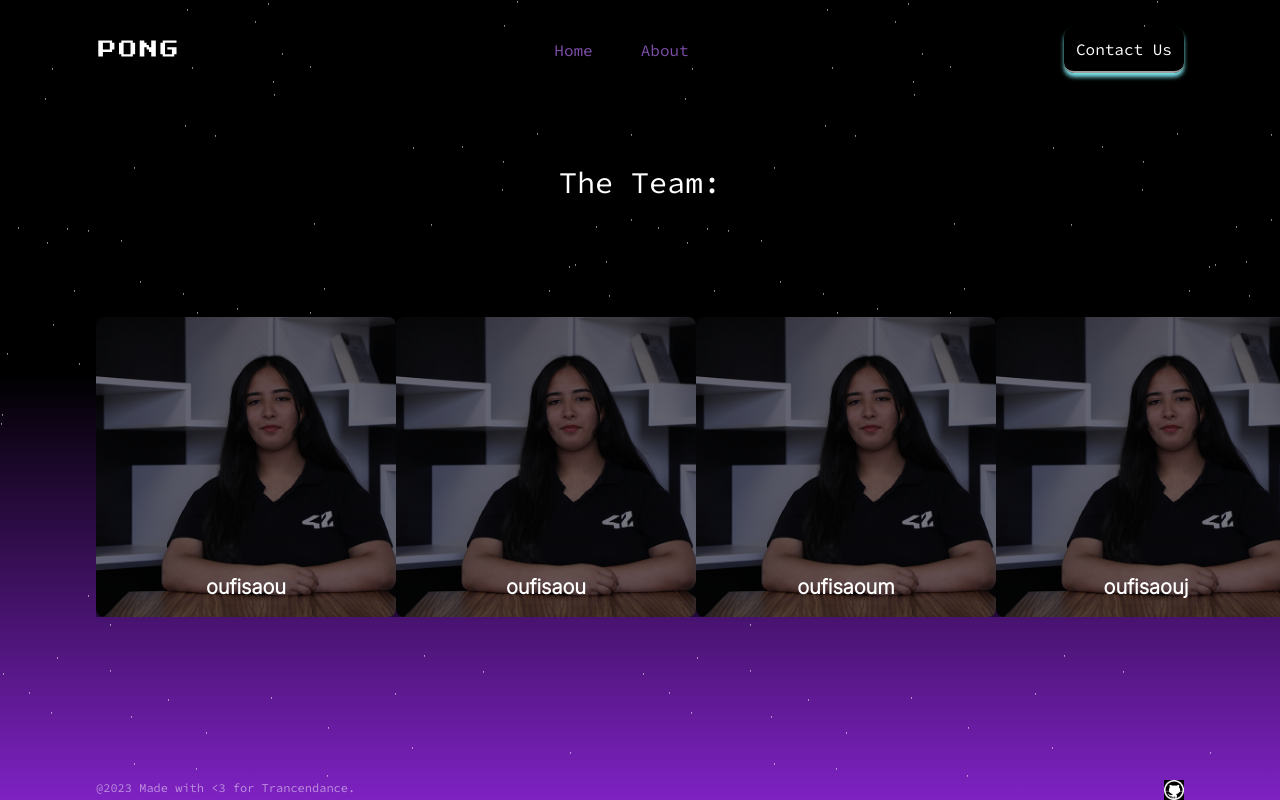
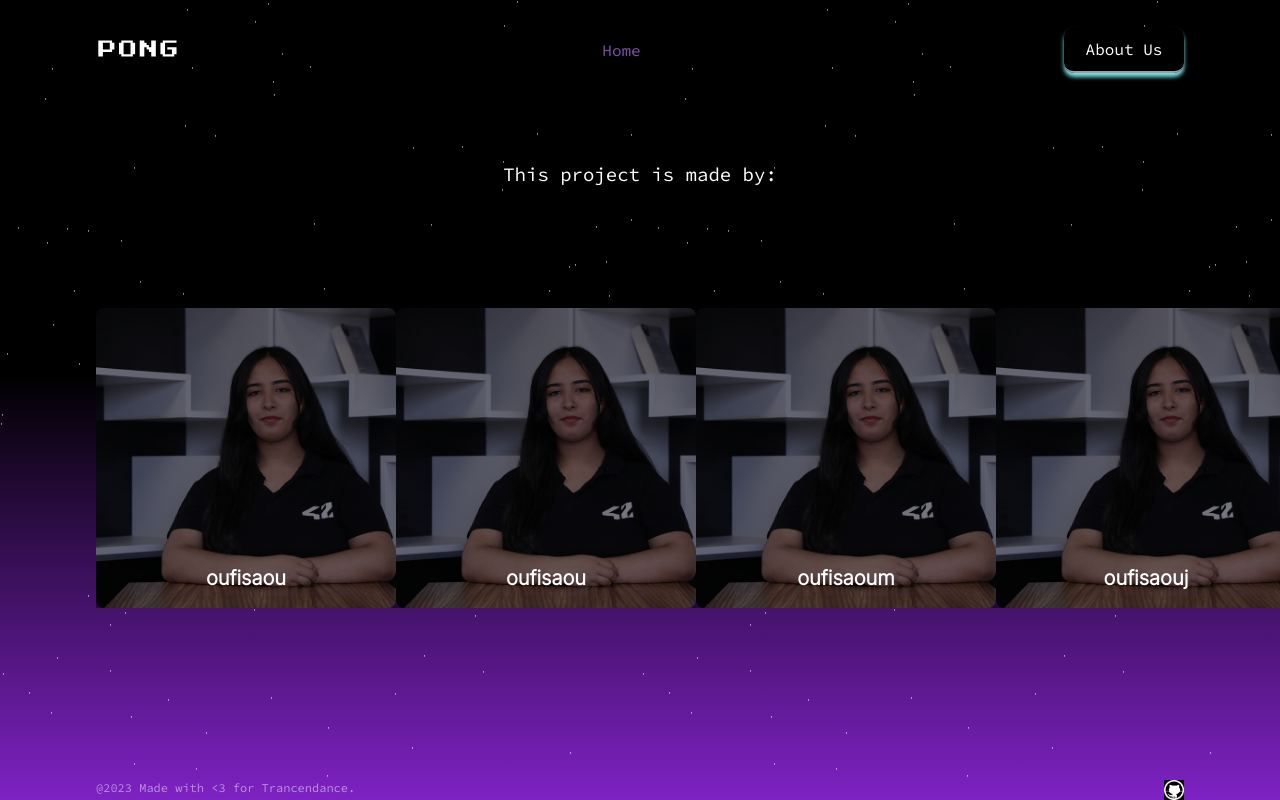
Before and after one commit to chzabakh/last_tr, a Next.js app: page /about in a window 1280 px wide. Built offline with nearby package versions, Linux system fonts and the light colour scheme.

Commit message:
fixed cards

```diff
--- a/src/components/Sections/card.tsx
+++ b/src/components/Sections/card.tsx
@@ -4,6 +4,7 @@ import ReactCardFlip from 'react-card-flip';
 // import oufisaou from ""
 import Stars from '@/components/Sections/stars';
 import Layout from '../Layout/layout';
+import Link from 'next/link';
 
 interface CardProps {
     picture: string;
@@ -45,8 +46,8 @@ const Card: React.FC<CardProps> = ({picture, name, github, linkedin}) => {
     <div className="back w-[300px] h-[300px] rounded-lg">
     <div className="flex flex-col justify-center items-center gap-3 w-[300px]  h-[300px] rounded-lg bg-[#0000008b]">
       <div className='flex flex-col justify-center gap-4 items-center font-inter' >
-        <button className='rounded-full border-2 border-white m-2 w-[200px] px-6 py-4 hover:border-[#8b11ba]'>My Github</button>
-        <button className='rounded-full border-2 border-white m-2 w-[200px] px-6 py-4 hover:border-[#8b11ba]'>My LinkedIn</button>
+        <Link href={github} className='text-sm transition ease-in-out delay-15 hover:-translate-y-1 hover:scale-110  text-center rounded-full border-2 border-white m-2 w-[150px] px-6 py-4 hover:border-[#8b11ba]'>My Github</Link>
+        <Link href={linkedin} className='text-sm transition ease-in-out delay-15 hover:-translate-y-1 hover:scale-110   text-center rounded-full border-2 border-white m-2 w-[150px] px-6 py-4 hover:border-[#8b11ba]'>My LinkedIn</Link>
       </div>
     </div>
     </div>
--- a/src/components/navbar/navbar.tsx
+++ b/src/components/navbar/navbar.tsx
@@ -6,17 +6,12 @@ import SmallButton from "../Button/smallButton";
 import contact from "@/pages/contact";
 import about from "@/pages/about";
 // import {Link} from 'react-router-dom'
-const links = [
+const link = [
   {
     id: 1,
     title: "Home",
     url: "/",
-  },
-  {
-    id: 2,
-    title: "About",
-    url: "/about",
-  },
+  }
 ];
 
 const Navbar = () => {
@@ -37,13 +32,13 @@ const Navbar = () => {
         </svg>
       </Link>
       <div className={styles.links}>
-        {links.map((link) => (
+        {link.map((link) => (
           <Link key={link.id} href={link.url} className={styles.link}>
             {link.title}
           </Link>
         ))}
       </div>
-      <SmallButton url="contact" text="Contact Us" />
+      <SmallButton url="about" text="About Us" />
     </div>
   );
 };
--- a/src/pages/about.tsx
+++ b/src/pages/about.tsx
@@ -43,7 +43,7 @@ const About = () => {
       <Layout>
         <Stars />
         <div className='flex flex-col gap-2 w-full h-[70%]'>
-        <div className='self-center text-[30px] font-code'>The Team:</div>
+        <div className='self-center text-[19px] font-code'>This project is made by:</div>
         <div className="flex flex-row items-center justify-evenly max-h-ful w-full h-full">
           {contributers.map((member) => (
             <Card
```
